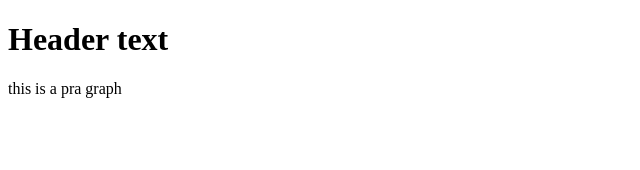
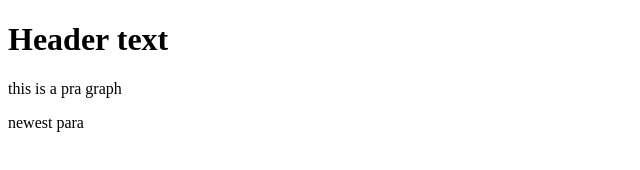
Before and after one commit to alanhern17/git-test, a plain HTML site: page index.html in a window 1280 px wide. Shown: the full height of the page, 0-640 px from the left. Drawn offline with Linux system fonts and the light colour scheme.

Commit message:
Third Commit

```diff
--- a/index.html
+++ b/index.html
@@ -3,5 +3,6 @@
     <body>
         <h1>Header text</h1>
         <p>this is a pra graph</p>
+        <p>newest para</p>
     </body>
 </html>
```
